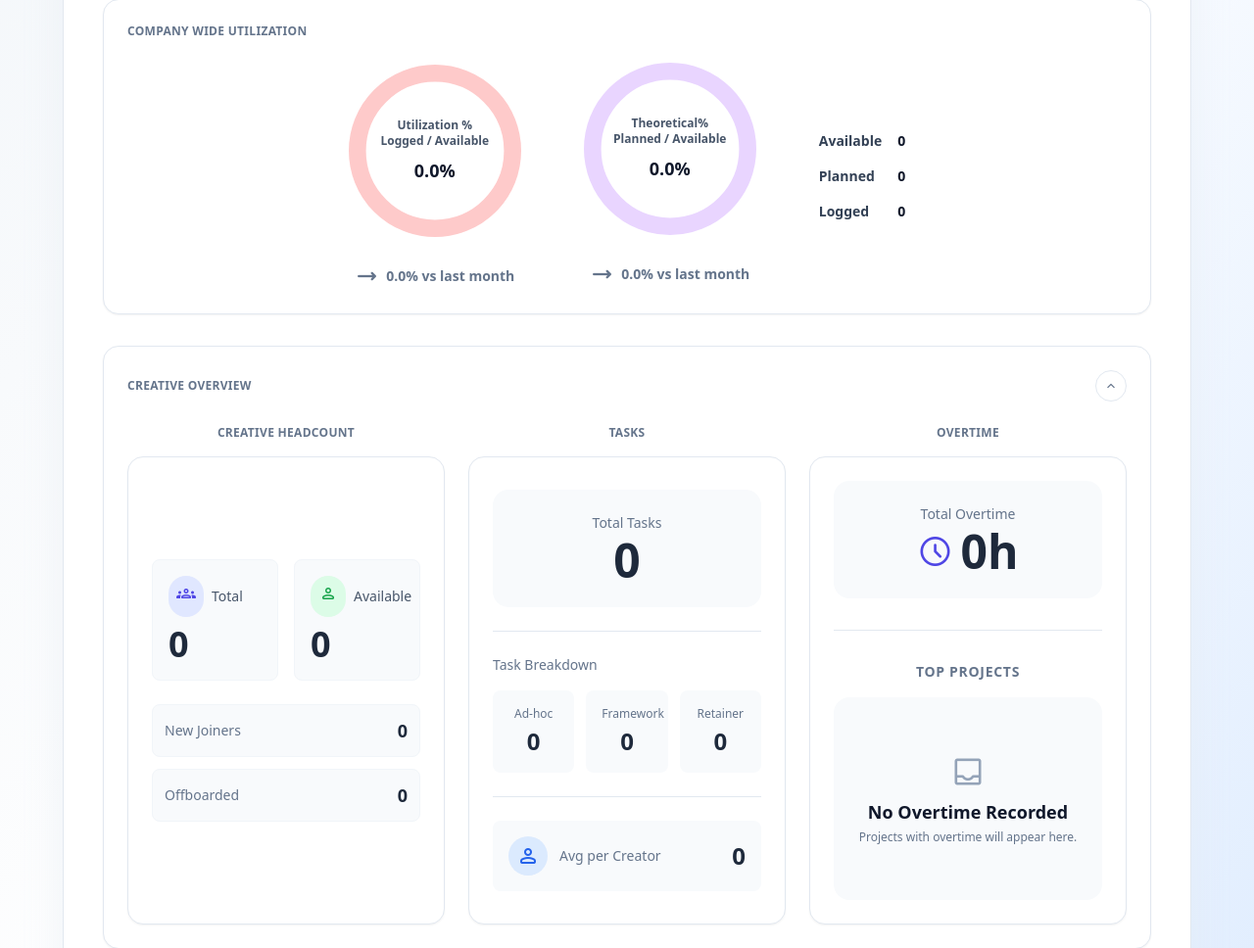
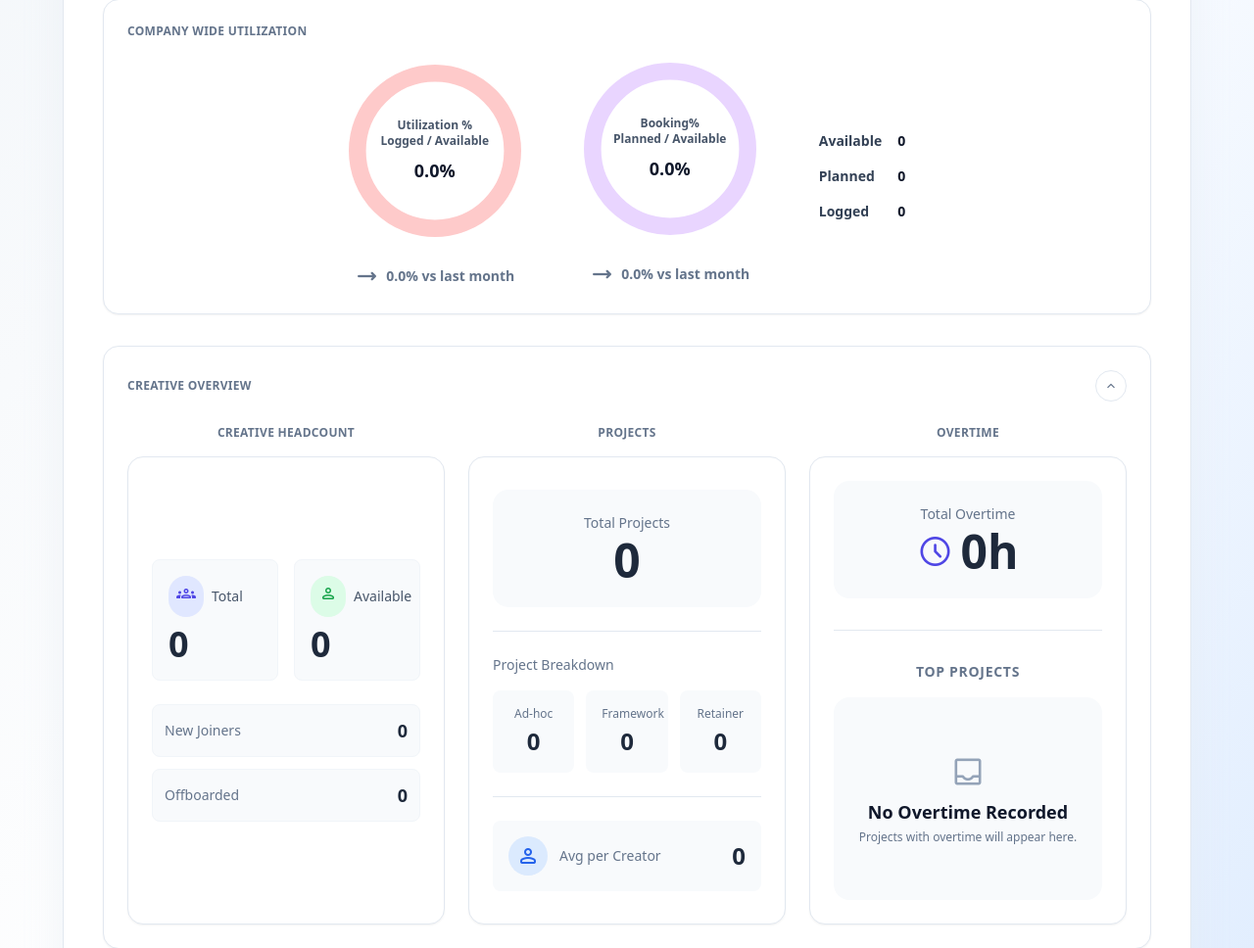
Before and after one commit to AxtonH/UtilizationDashboard, a Flask app: template backend/templates/creatives/dashboard.html in a window 1280 px wide. Shown: the part 525-1493 px from the top of the page at 98% size. Run offline with Flask 3, Linux system fonts and the light colour scheme; the template is opened without the code that fills it, so the values that code supplies are empty; parts of the project's set-up code (start-up, migrations or seed data) failed here and were passed over; some libraries are stand-ins or nearby versions.

Commit message:
Thoery --> booking

```diff
--- a/backend/templates/creatives/dashboard.html
+++ b/backend/templates/creatives/dashboard.html
@@ -185,7 +185,7 @@
                 </svg>
                 <figcaption
                   class="absolute flex flex-col items-center justify-center text-center text-xs font-semibold text-slate-600">
-                  <span>Theoretical%</span>
+                  <span>Booking%</span>
                   <span>Planned / Available</span>
                   <span data-planned-utilization-percent class="mt-2 text-lg font-bold text-slate-900">
                     {{ booking_capacity | round(1) }}%
@@ -364,13 +364,13 @@
 
               <!-- Tasks Card -->
               <section class="flex flex-col items-center flex-1 min-w-[280px]">
-                <h3 class="text-xs font-semibold uppercase tracking-wide text-slate-500 mb-4">Tasks</h3>
+                <h3 class="text-xs font-semibold uppercase tracking-wide text-slate-500 mb-4">Projects</h3>
                 <div
                   class="rounded-2xl border border-slate-200 bg-white shadow-sm w-full h-full p-6 flex flex-col justify-center">
                   {% set ts = tasks_stats or {} %}
                   <div class="text-center bg-slate-50 rounded-2xl p-6" data-tasks-container>
-                    <h2 class="text-sm font-medium text-slate-500">Total Tasks</h2>
-                    <div class="flex items-center justify-center gap-2 mt-1">
+                    <h2 class="text-sm font-medium text-slate-500">Total Projects</h2>
+                    <div class="flex flex-col items-center justify-center gap-1 mt-1">
                       <p class="text-5xl font-bold text-slate-800" data-tasks-total>{{ ts.get('total', 0) }}</p>
                       {% if ts.get('comparison') %}
                       {% set comp = ts.get('comparison') %}
@@ -388,7 +388,7 @@
                   </div>
                   <hr class="my-6 border-slate-200" />
                   <div>
-                    <h3 class="text-sm font-medium text-slate-500 mb-4">Task Breakdown</h3>
+                    <h3 class="text-sm font-medium text-slate-500 mb-4">Project Breakdown</h3>
                     <div class="grid grid-cols-3 gap-3 text-center">
                       <div class="bg-slate-50 p-4 rounded-lg">
                         <p class="text-xs text-slate-500">Ad-hoc</p>
```
